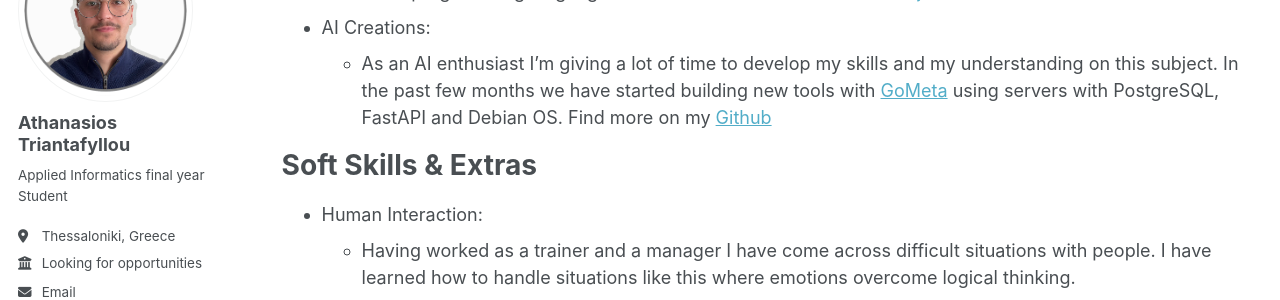
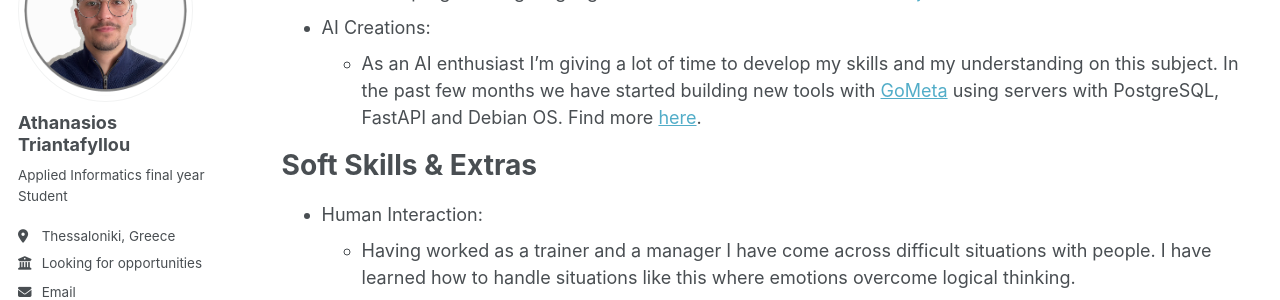
Before and after one commit to AthTriantafyllou/AthTriantafyllou.github.io, a Jekyll site: the page built from _pages/cv.md, in a window 1280 px wide and 900 px high, scrolled down 1107 px. Shown: the part 180-480 px from the top of the window. Built offline with Jekyll 4.4.1, drawn with Linux system fonts in a browser that asks for light colours; a script that is not in the unit is left out.

Commit message:
Update cv.md

```diff
--- a/_pages/cv.md
+++ b/_pages/cv.md
@@ -54,7 +54,7 @@ Other Projects
 * Software Development:
   * I have developed some games from scratch in order to sharpen my skills in Javascript, CSS, HTML and other programming languages and tools. Find more on [Than's Projects](https://thanfyllou.eu/second_brain/index.html){:target="_blank"}
 * AI Creations:
-  * As an AI enthusiast I’m giving a lot of time to develop my skills and my understanding on this subject. In the past few months we have started building new tools with [GoMeta](https://gometa.gr) using servers with PostgreSQL, FastAPI and Debian OS. Find more on my [Github](https://github.com/AthTriantafyllou)
+  * As an AI enthusiast I’m giving a lot of time to develop my skills and my understanding on this subject. In the past few months we have started building new tools with [GoMeta](https://gometa.gr) using servers with PostgreSQL, FastAPI and Debian OS. Find more [here](https://myaips.cloud/){:target="_blank"}.
 
 
 
```
